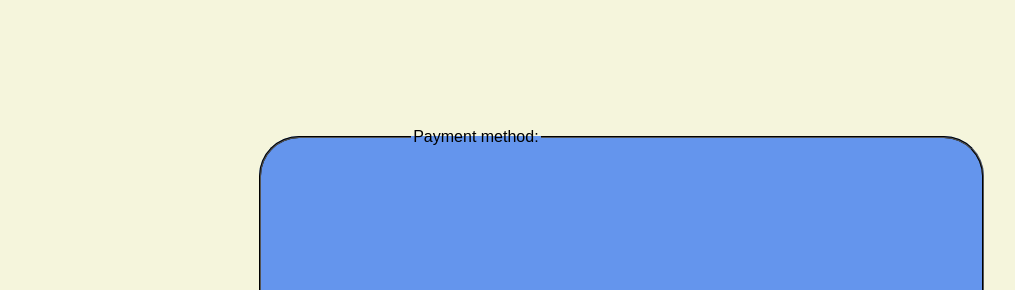
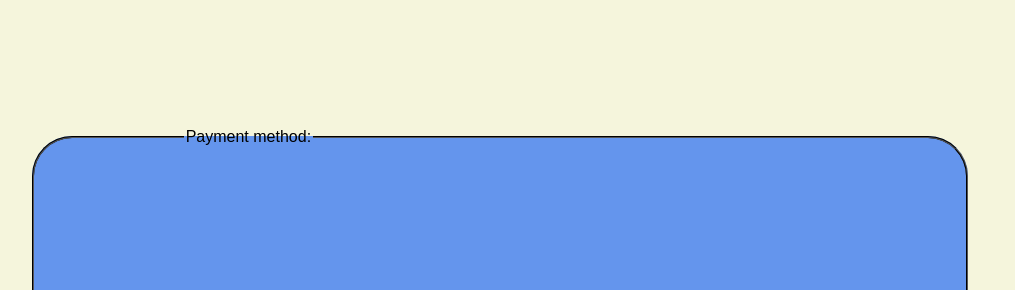
Before and after one commit to courtney-swift/Restaurant, a plain HTML site: page togo.html in a window 1280 px wide. Shown: the part 905-1195 px from the top of the page, without its empty margins (128-1143 px from the left). Drawn offline with Linux system fonts and the light colour scheme.

Commit message:
fixed Payment

```diff
--- a/mystyle.css
+++ b/mystyle.css
@@ -120,7 +120,8 @@ background-color:cornflowerblue;
     /*TO-GO*/
     .to-go-payment{
     text-align: left;
-    margin-left: 30%;
+    min-width: 50%;
+    margin-left: 12%;
     margin-right: 750px;
     margin-top: 50%;
     padding: 150px;
```
